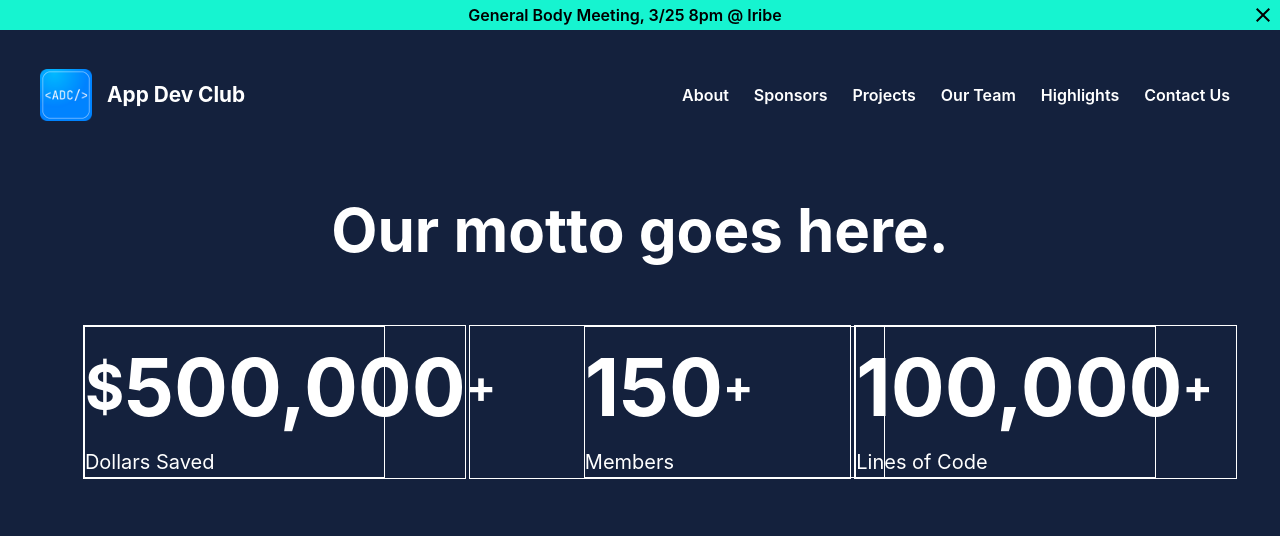
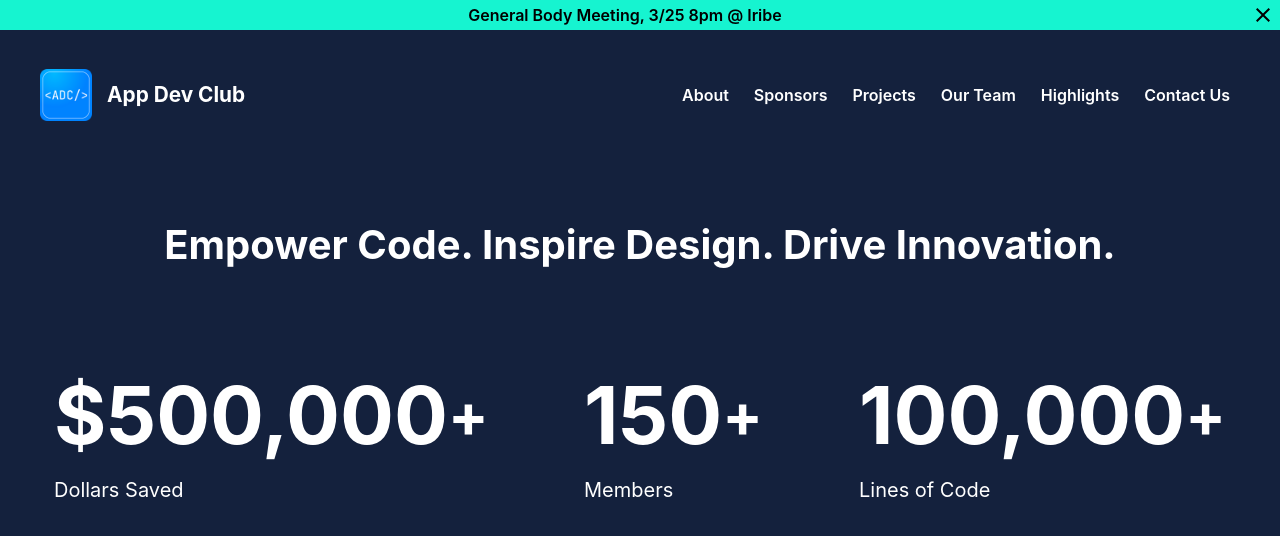
Before and after one commit to appdevumd/website-v2, a React (Vite) app: page / in a window 1280 px wide. Shown: the top 536 px of the page. Built offline with nearby package versions, Linux system fonts and the light colour scheme; a web font is replaced by a local one.

Commit message:
use set width

```diff
--- a/src/components/Stats/Stats.tsx
+++ b/src/components/Stats/Stats.tsx
@@ -4,7 +4,7 @@ import { StatsCounter } from "./interfaces";
 
 const AnimatedTypography = animated(Typography);
 
-function Stats({ end, title, prefix, start }: StatsCounter) {
+function Stats({ end, title, prefix, start, width }: StatsCounter) {
   const { number } = useSpring({
     from: { number: start || 0 },
     number: end,
@@ -17,18 +17,12 @@ function Stats({ end, title, prefix, start }: StatsCounter) {
         display: "inline-block",
         justifyContent: "center",
         flexDirection: "column",
-        border: 1,
-        width: "33%",
+        width: width,
+        marginLeft: 5,
+        marginRight: 5,
       }}
     >
-      <Box
-        sx={{
-          marginRight: 10,
-          left: end == 150 ? "30%" : "",
-          position: "relative",
-          border: 1,
-        }}
-      >
+      <Box>
         <Box
           sx={{
             flexDirection: "row",
@@ -37,13 +31,18 @@ function Stats({ end, title, prefix, start }: StatsCounter) {
             display: "inline-flex",
           }}
         >
-          <Typography sx={{ fontSize: "60px", fontWeight: "bold" }}>
+          <Typography sx={{ fontSize: "80px", fontWeight: "bold" }}>
             {prefix}
           </Typography>
-          <AnimatedTypography sx={{ fontSize: "80px", fontWeight: "bold" }}>
+          <AnimatedTypography
+            sx={{
+              fontSize: "80px",
+              fontWeight: "bold",
+            }}
+          >
             {number.to((n: number) => Math.floor(n).toLocaleString("en-US"))}
           </AnimatedTypography>
-          <Typography sx={{ fontSize: "45px", fontWeight: "bold" }}>
+          <Typography sx={{ fontSize: "60px", fontWeight: "bold" }}>
             +
           </Typography>
         </Box>
--- a/src/components/Stats/interfaces.ts
+++ b/src/components/Stats/interfaces.ts
@@ -3,4 +3,5 @@ export interface StatsCounter {
   end: number;
   title: string;
   prefix?: string;
+  width: number;
 }
--- a/src/integrals/WebLandingPage.tsx
+++ b/src/integrals/WebLandingPage.tsx
@@ -61,28 +61,25 @@ export default function WebLandingPage() {
       <Typography
         sx={{
           flexGrow: 1,
-          fontSize: "60px",
+          fontSize: 40,
           fontWeight: "bold",
-          margin: "50px",
+          margin: 10,
           textAlign: "center",
         }}
       >
-        Our motto goes here.
+        Empower Code. Inspire Design. Drive Innovation.
       </Typography>
       <Box
         sx={{
           display: "flex",
           justifyContent: "space-evenly",
-          flexGrow: 1,
           flex: 1,
           flexWrap: "wrap",
-          paddingLeft: 10,
-          paddingRight: 5,
         }}
       >
-        <Stats end={500000} title={"Dollars Saved"} prefix={"$"} />
-        <Stats end={150} title={"Members"} />
-        <Stats end={100000} title={"Lines of Code"} />
+        <Stats end={500000} title={"Dollars Saved"} prefix={"$"} width={436} />
+        <Stats end={150} title={"Members"} width={181} />
+        <Stats end={100000} title={"Lines of Code"} width={367} />
       </Box>
       <Box sx={{ height: "2000px" }}></Box>
       <Box
```
